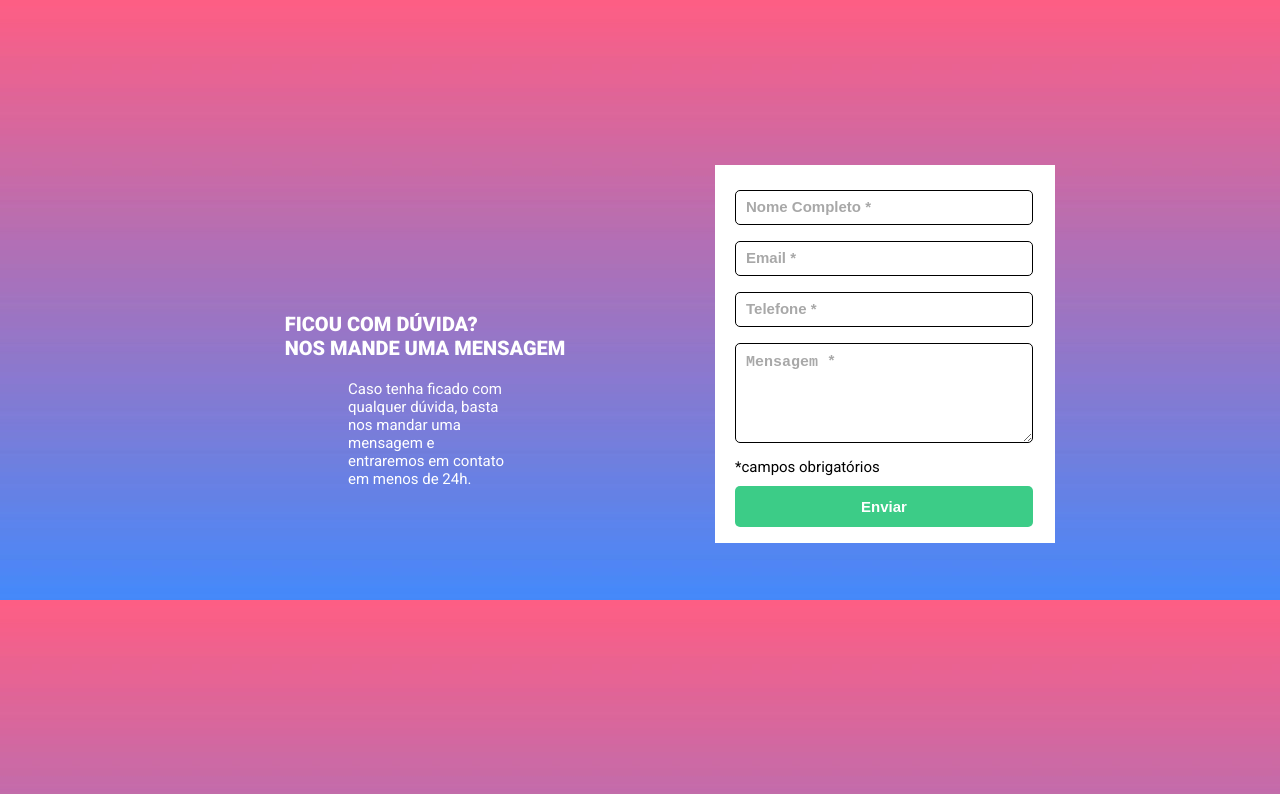
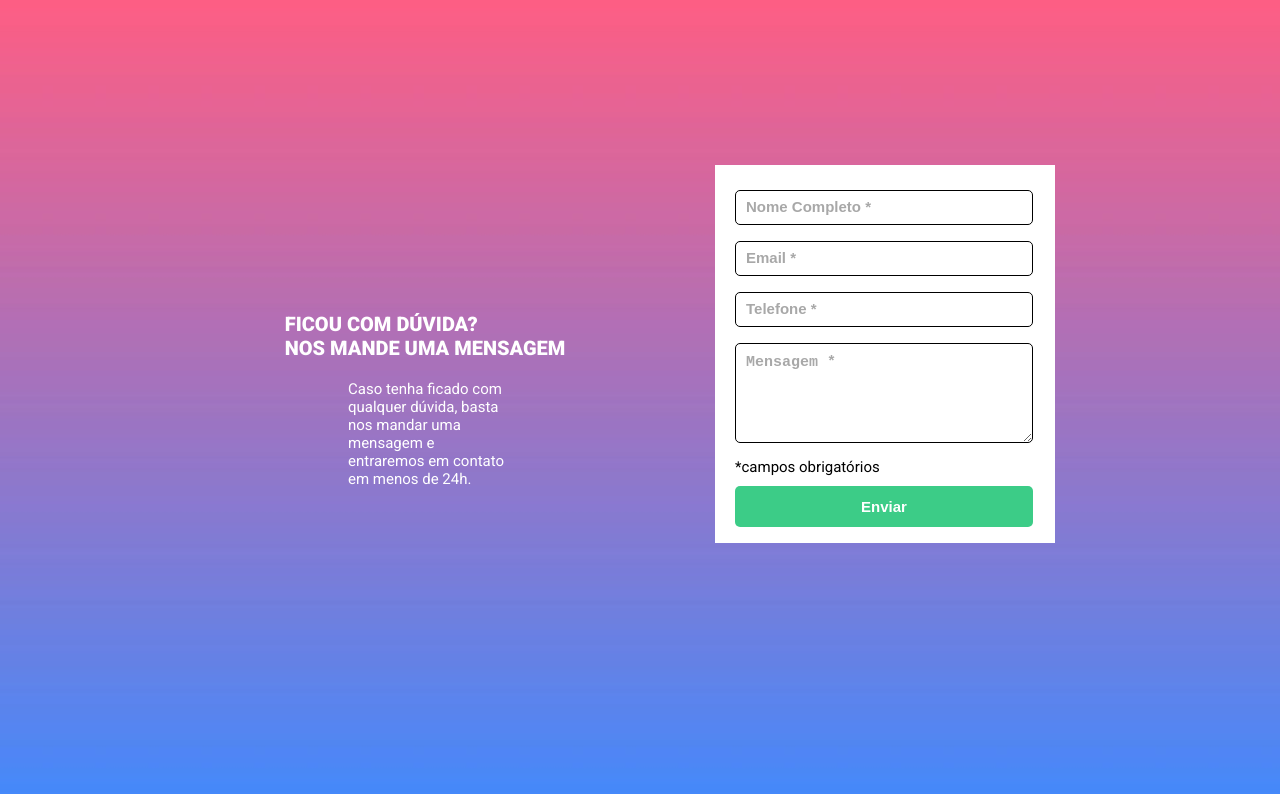
Before and after one commit to rmagnusr/quest-js-intermediario, a plain HTML site: page index.html in a window 1280 px wide. Drawn offline with Linux system fonts and the light colour scheme.

```diff
--- a/src/css/style.css
+++ b/src/css/style.css
@@ -1,8 +1,9 @@
 main {
   display: flex;
-  height: 100vh;
+  min-height: 100vh;
   background-image: url(../images/bg-repeat.jpg);
   font-family: 'Roboto', sans-serif;
+  background-size: contain;
 }
 
 #conteudo {
```
Also changed, not shown: src/javaScript/index.js (+0 -25 lines), 1 other file.
